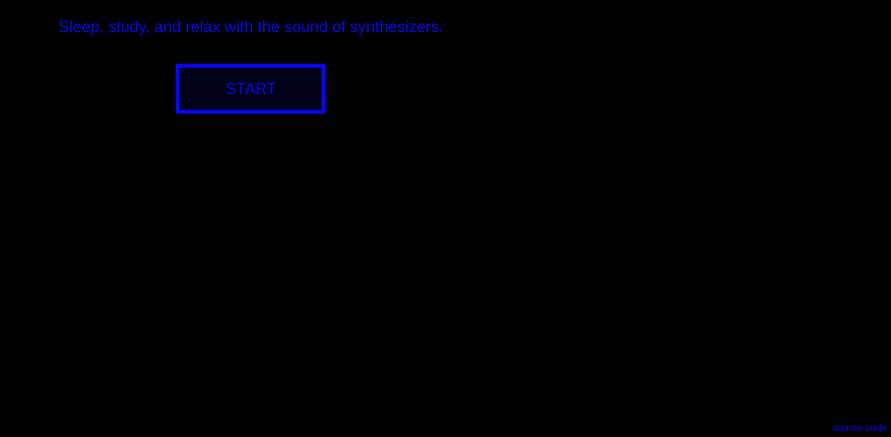
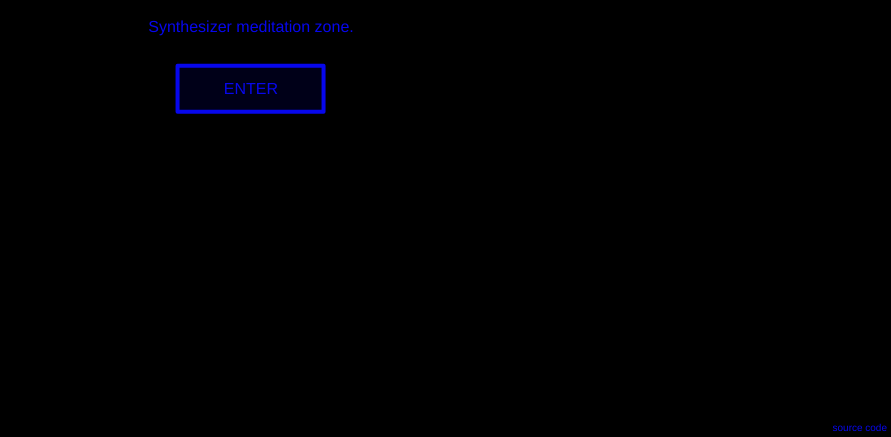
Before and after one commit to lukehorvat/synth-mood, a website built with webpack: page src/index.html in a window 1280 px wide. Shown: the part 363-800 px from the top of the page, without its empty margins (389-1280 px from the left). Built offline with nearby package versions, Linux system fonts and the light colour scheme.

Commit message:
Update description

```diff
--- a/src/index.html
+++ b/src/index.html
@@ -1,31 +1,19 @@
 <!DOCTYPE html>
 <html>
   <head>
-    <meta charset="utf-8" />
-    <meta http-equiv="x-ua-compatible" content="ie=edge" />
     <title>Synth Mood</title>
-    <meta
-      name="description"
-      content="Sleep, study, and relax with the sound of synthesizers. Inspired by RainyMood.com!"
-    />
+    <meta name="description" content="Synthesizer meditation zone." />
     <meta property="og:title" content="Synth Mood" />
-    <meta
-      property="og:description"
-      content="Sleep, study, and relax with the sound of synthesizers. Inspired by RainyMood.com!"
-    />
+    <meta property="og:description" content="Synthesizer meditation zone." />
     <meta property="og:image" content="https://i.imgur.com/BsTiuDe.png" />
     <meta property="og:url" content="https://synth.js.org" />
     <meta property="og:type" content="website" />
     <meta name="twitter:title" content="Synth Mood" />
-    <meta
-      name="twitter:description"
-      content="Sleep, study, and relax with the sound of synthesizers. Inspired by RainyMood.com!"
-    />
-    <meta name="twitter:site" content="@lukehorvat" />
-    <meta name="twitter:creator" content="@lukehorvat" />
+    <meta name="twitter:description" content="Synthesizer meditation zone." />
     <meta name="twitter:image" content="https://i.imgur.com/BsTiuDe.png" />
     <meta name="twitter:url" content="https://synth.js.org" />
     <meta name="twitter:card" content="summary" />
+    <meta charset="utf-8" />
     <meta name="viewport" content="width=device-width, initial-scale=1" />
     <meta name="theme-color" content="#0707ed" />
     <link
--- a/src/lib/welcome-screen.ts
+++ b/src/lib/welcome-screen.ts
@@ -9,12 +9,11 @@ export function render(containerEl: Element): Promise<void> {
     welcomeEl.appendChild(headingEl);
 
     const descriptionEl = document.createElement('p');
-    descriptionEl.textContent =
-      'Sleep, study, and relax with the sound of synthesizers.';
+    descriptionEl.textContent = 'Synthesizer meditation zone.';
     welcomeEl.appendChild(descriptionEl);
 
     const startButton = document.createElement('button');
-    startButton.textContent = 'Start';
+    startButton.textContent = 'Enter';
     startButton.type = 'button';
     startButton.autofocus = true;
     startButton.addEventListener('click', () => {
```
Also changed, not shown: README.md.
